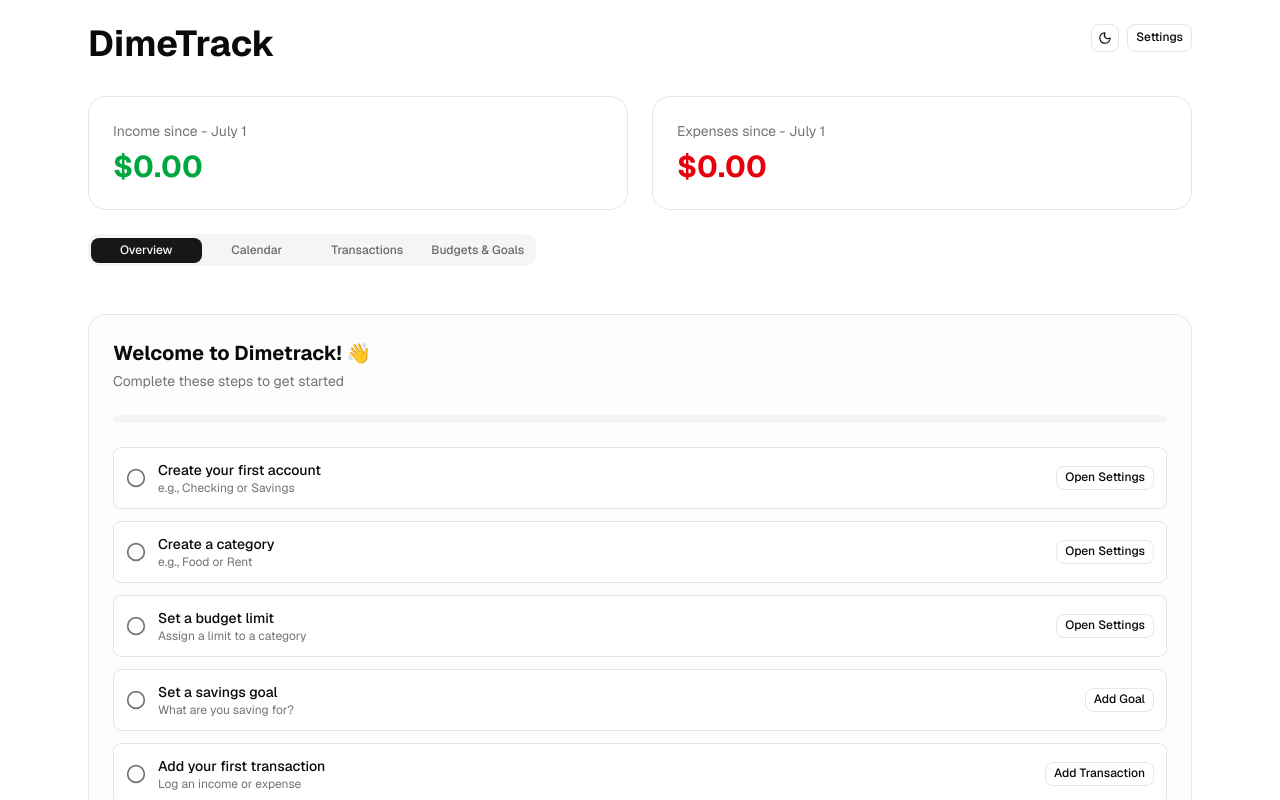
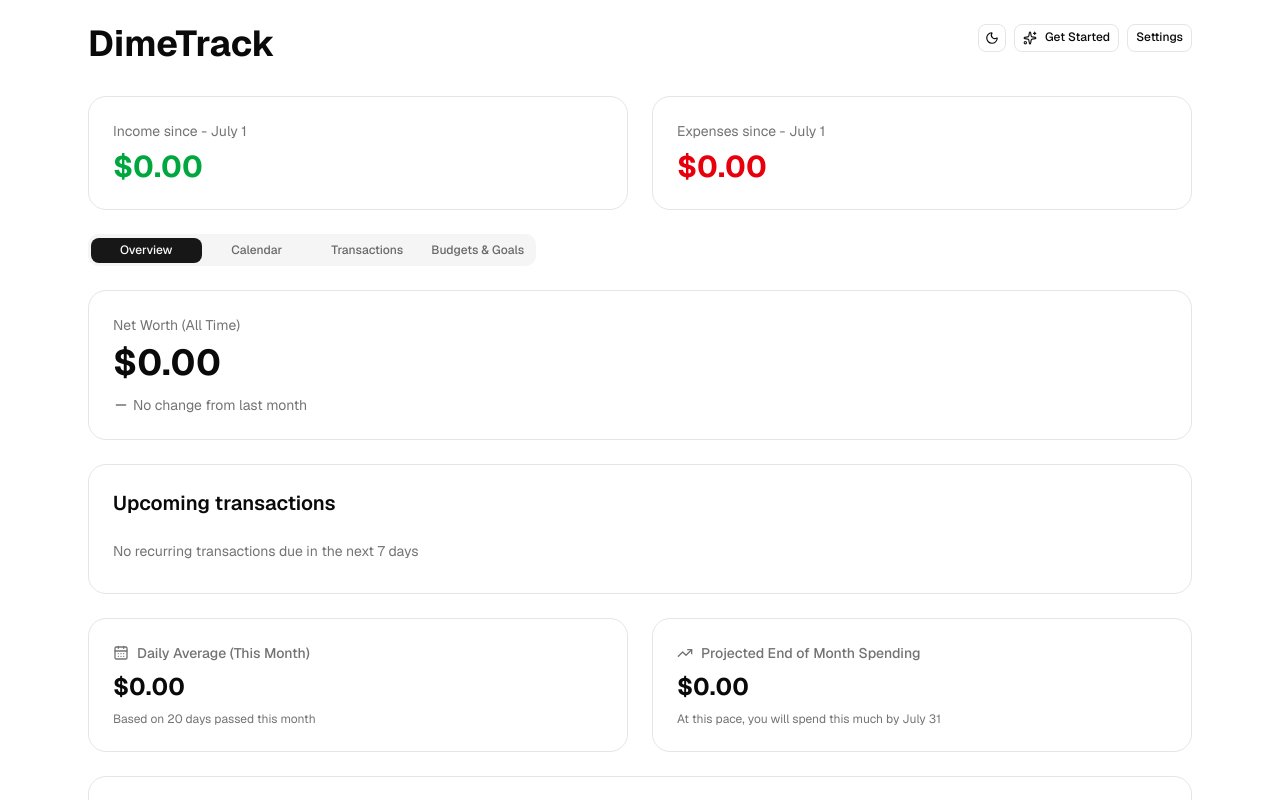
Before and after one commit to d3monas/DimeTrack, a Next.js app: page /app in a window 1280 px wide. Shown: the top 800 px of the page. Built offline with nearby package versions, Linux system fonts and the light colour scheme.

Commit message:
feat: wire refactored onboarding logic to page.tsx

```diff
--- a/app/app/page.tsx
+++ b/app/app/page.tsx
@@ -85,6 +85,7 @@ export default function Home() {
 
   const [settingsOpen, setSettingsOpen] = useState(false)
   const [activeTab, setActiveTab] = useState("overview")
+  const [onBoardingComplete, setOnboaringComplete] = useState(true)
 
   // load localstorage
   useEffect(() => {
@@ -100,6 +101,7 @@ export default function Home() {
     setAccounts(data.accounts || [])
     setDefaultAccountId(data.defaultAccountId || "")
     setAccentColor(data.accentColor || "")
+    setOnboaringComplete(data.onboardingComplete || false)
     setIsLoaded(true)
   }, [])
 
@@ -208,6 +210,15 @@ export default function Home() {
       }
     }
   }, [isLoaded, accentColor])
+
+  const hasBudgets = Object.values(budgets).some(value => value > 0)
+  const allStepsDone = accounts.length > 0 && categories.length > 0 && hasBudgets && goals.length > 0 && transactions.length > 0
+
+  useEffect(() => {
+    if (isLoaded && allStepsDone && !onBoardingComplete) {
+      setOnboaringComplete(true)
+    }
+  }, [isLoaded, allStepsDone, onBoardingComplete])
 
   const lifetimeIncome = calculateIncome(transactions)
   const lifetimeExpenses = calculateExpenses(transactions)
@@ -677,6 +688,19 @@ export default function Home() {
           </div>
           <div className="flex items-center gap-2">
             <ThemeToggle />
+            {!onBoardingComplete && (
+              <Onboarding
+                hasAccounts={accounts.length > 0}
+                hasCategories={categories.length > 0}
+                hasBudgets={hasBudgets}
+                hasGoals={goals.length > 0}
+                hasTransactions={transactions.length > 0}
+                onOpenSettings={() => setSettingsOpen(true)}
+                onCreateGoal={() => { setActiveTab("budgets"); setEditingGoal(null); setGoalDialogOpen(true) }}
+                onAddTransaction={() => { setActiveTab("transactions"); setOpen(true) }}
+                onComplete={() => setOnboaringComplete(true)}
+                />
+              )}
             <Button variant="outline" onClick={() => setSettingsOpen(true)}>Settings</Button>
             <SettingsDialog
               categories={categories}
@@ -707,7 +731,8 @@ export default function Home() {
               accentColor={accentColor}
               onAccentChange={setAccentColor}
               open={settingsOpen}
-              onOpenChange={setSettingsOpen} />
+              onOpenChange={setSettingsOpen}
+            />
           </div>
         </header>
 
@@ -735,14 +760,6 @@ export default function Home() {
 
           {/* Overview tab */}
           <TabsContent value="overview" className="space-y-6 mt-4">
-            {transactions.length === 0 ? (
-              <Onboarding hasAccounts={accounts.length > 0} hasCategories={categories.length > 0} hasGoals={goals.length > 0} hasTransactions={transactions.length > 0}
-                onOpenSettings={() => setSettingsOpen(true)}
-                onCreateGoal={() => { setActiveTab("budgets"); setEditingGoal(null); setGoalDialogOpen(true) }}
-                onAddTransaction={() => { setActiveTab("transactions"); setOpen(true) }}
-              />
-            ) : (
-              <>
             {/* networth */}
             <NetWorth currentBalance={balance} previousBalance={prevBalance} currencySymbol={currencySymbol} />
             {/* upcoming recurring transactions */}
@@ -760,8 +777,6 @@ export default function Home() {
               {/* chart */}
               <SpendingChart totals={categoryTotals} categoryCustomization={categoryCustomization} currencySymbol={currencySymbol} />
             </div>
-              </>
-            )}
           </TabsContent>
 
           {/* Calendar */}
--- a/components/onboarding.tsx
+++ b/components/onboarding.tsx
@@ -1,7 +1,8 @@
 import { useState } from "react"
 import { cn } from "@/lib/utils"
-import { CheckCircle2, Circle } from "lucide-react"
+import { CheckCircle2, Circle, Sparkles } from "lucide-react"
 import { Button } from "./ui/button"
+import { Dialog, DialogContent, DialogHeader, DialogTitle, DialogTrigger } from "./ui/dialog"
 
 type OnboardingThings = {
   hasAccounts: boolean
@@ -36,36 +37,20 @@ export function Onboarding({ hasAccounts, hasCategories, hasBudgets, hasGoals, h
   }
 
   return (
-    <div className="mt-6 rounded-2xl border p-6 space-y-6 bg-muted/20">
-      <div>
-        <h2 className="text-xl font-bold">Welcome to Dimetrack! 👋</h2>
-        <p className="text-sm text-muted-foreground mt-1">Complete these steps to get started</p>
-      </div>
+    <Dialog open={open} onOpenChange={setOpen}>
+      <DialogTrigger asChild>
+        <Button variant="outline" className="gap-2">
+          <Sparkles className="h-4 w-4 text-primary" />
+          Get Started
+        </Button>
+      </DialogTrigger>
+      <DialogContent className="max-w-md">
+        <DialogHeader>
+          <DialogTitle>Welcome to DimeTrack! 👋</DialogTitle>
+        </DialogHeader>
 
-      <div className="w-full h-2 rounded-full bg-muted overflow-hidden">
-        <div className="h-full bg-primary transition-all duration-500" style={{ width: `${progress}%` }} />
-      </div>
-
-      <div className="space-y-3">
-        {steps.map(step => (
-          <div key={step.id} className={cn("flex items-center justify-between gap-4 p-3 rounded-md border", step.done ? "bg-background opacity-60" : "bg-background")}>
-            <div className="flex items-center gap-3">
-              {step.done ? (
-                <CheckCircle2 className="h-5 w-5 text-green-600 shrink-0" />
-              ) : (
-                <Circle className="h-5 w-5 text-muted-foreground shrink-0" />
-              )}
-              <div>
-                <p className={cn("font-medium text-sm", step.done && "line-through")}>{step.label}</p>
-                <p className="text-xs text-muted-foreground">{step.description}</p>
-              </div>
-            </div>
-            {!step.done && (
-              <Button variant="outline" size="sm" onClick={step.action}>{step.actionLabel}</Button>
-            )}
-          </div>
-        ))}
-      </div>
-    </div>
+        <p className="text-sm text-muted-foreground -mt-2">Complete these steps to setup your dashboard</p>
+      </DialogContent>
+    </Dialog>
   )
 }
```
Lines whose indentation alone changed are shown as unchanged.
